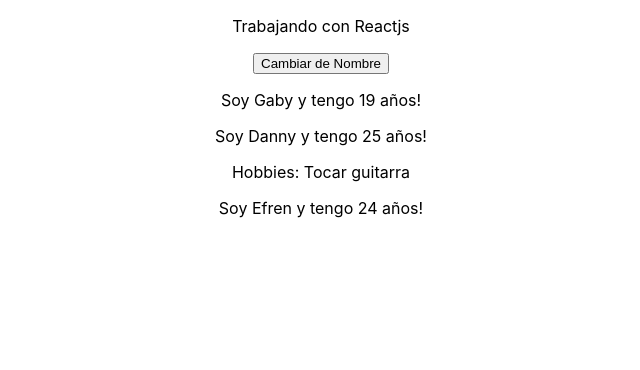
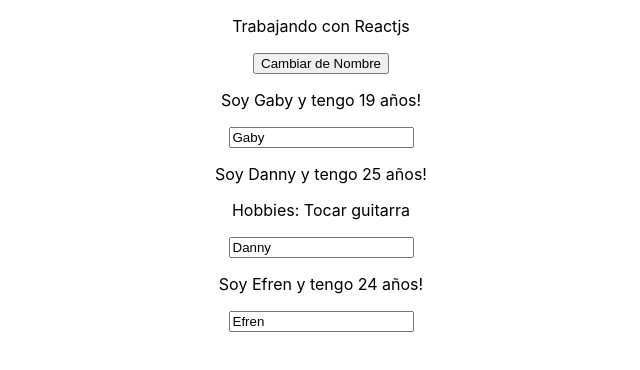
Before and after one commit to edarcarto/zafiroclass, a React (Create React App) app: page / in a window 1280 px wide. Shown: the top 370 px of the page, without its empty margins (319-959 px from the left). Built offline with nearby package versions, Linux system fonts and the light colour scheme.

Commit message:
Manipulando eventos desde el controlador padre

```diff
--- a/src/App.js
+++ b/src/App.js
@@ -27,6 +27,17 @@
     })
   }
 
+  //crearemos una otra funcion para cambiar el item 1 por medio de un input
+  nameChangedHandler = (event) => {
+    this.setState({
+      persons: [
+        { name : 'Gaby', age: 19 },
+        { name : event.target.value , age: 25 }, //event.target.value estoy capturando valor escrito en el input
+        { name : 'Efren', age: 24 }
+      ]
+    })
+  }
+
   render() {
     return (
       <div className="App">
@@ -42,6 +53,7 @@
           name={this.state.persons[1].name}
           age={this.state.persons[1].age}
           click={this.switchNameHandler.bind(this,"Isai!")}
+          changed={this.nameChangedHandler}
         >
           Hobbies: Tocar guitarra
         </Person>
--- a/src/Person/Person.js
+++ b/src/Person/Person.js
@@ -6,6 +6,7 @@
             <p onClick={props.click}>Soy {props.name} y tengo {props.age} años!</p>
             {/* Con children yo puedo incluir lo que está dentro de App.js "hobbies" */}
             <p>{props.children}</p>
+            <input type="text" onChange={props.changed} value={props.name }/>
         </div>
     )
 }
```
